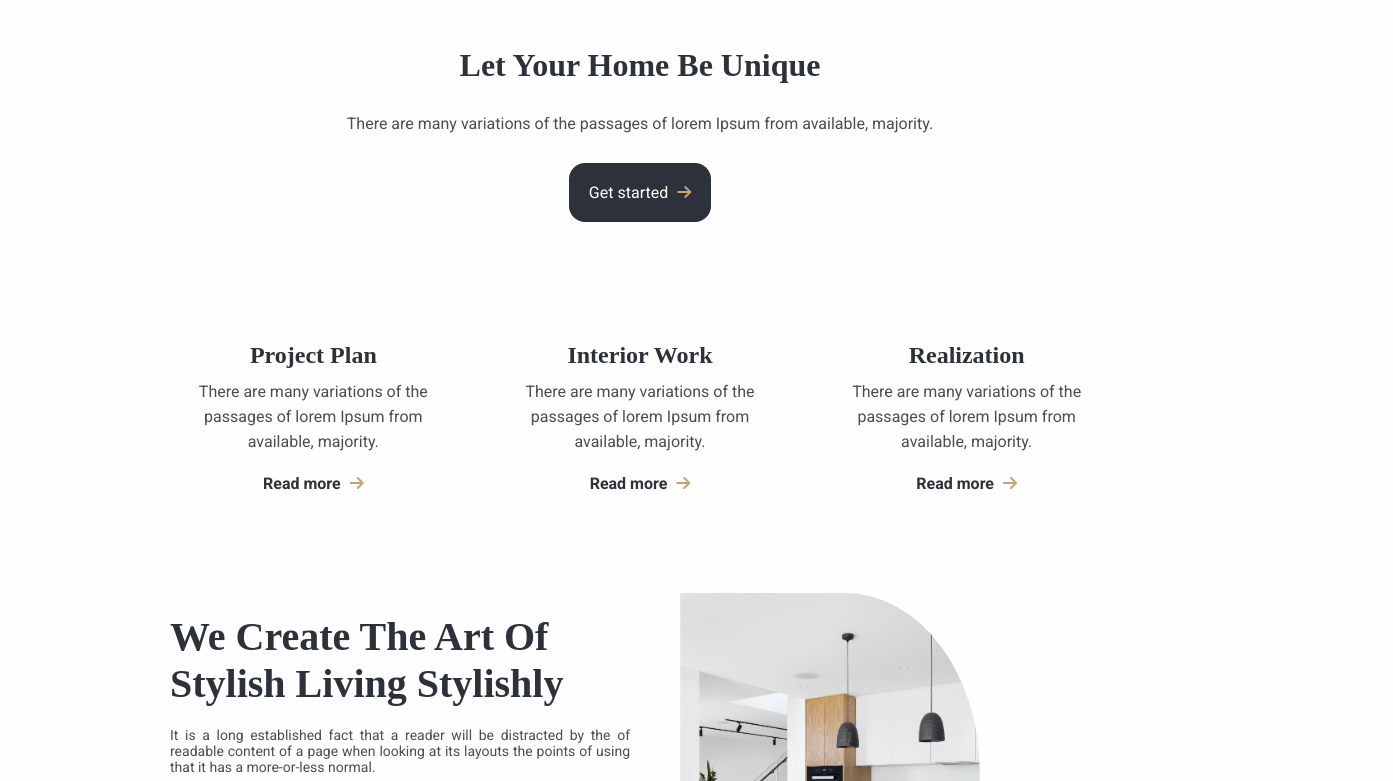
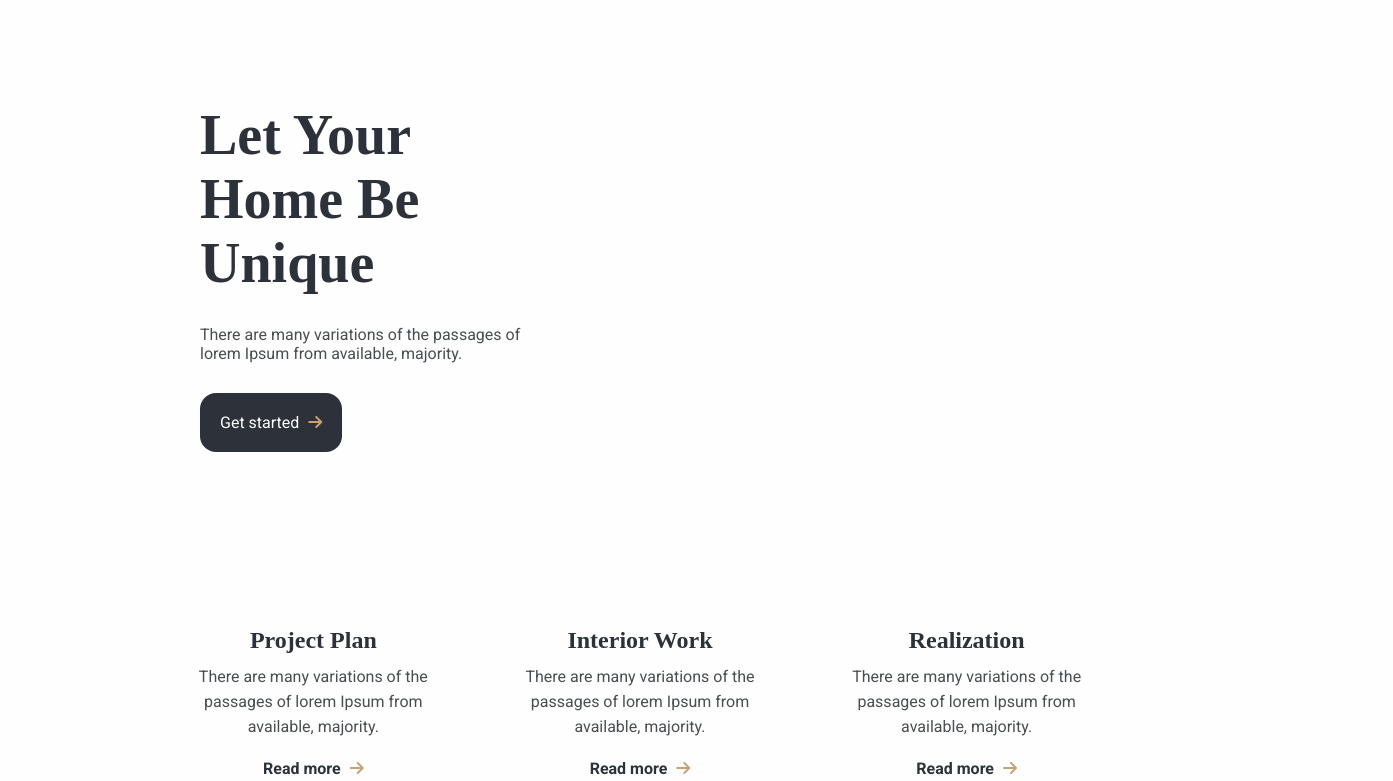
Before and after one commit to Jaydeep-Ramanuj/8-Apr-11-30_Batch, a plain HTML site: page Interior Design/index.html in a window 1280 px wide. Shown: the part 62-843 px from the top of the page, 1393 px wide, since content can reach past the window. Drawn offline with Linux system fonts and the light colour scheme.

Commit message:
Module 3 Website making 12-7

```diff
--- a/Interior Design/css/css-max-400px.css
+++ b/Interior Design/css/css-max-400px.css
@@ -100,4 +100,7 @@
   footer .footer-top {
     row-gap: 30px;
   }
+  #counter-section {
+    margin-left: -20px;
+  }
 }
--- a/Interior Design/css/css-min-576px.css
+++ b/Interior Design/css/css-min-576px.css
@@ -28,4 +28,8 @@
   #about-us-section .content .heading {
     width: auto;
   }
+
+  #counter-section {
+    margin-left: -50px;
+  }
 }
--- a/Interior Design/css/css-min-768px.css
+++ b/Interior Design/css/css-min-768px.css
@@ -2,6 +2,9 @@
   :root {
     --primary-padding: 20px 100px;
     --margin-top: 50px;
+  }
+  #counter-section {
+    margin-left: -100px;
   }
   header label {
     display: none;
--- a/Interior Design/css/css-min-992px.css
+++ b/Interior Design/css/css-min-992px.css
@@ -3,4 +3,31 @@
     --primary-padding: 20px 150px;
     --margin-top: 100px;
   }
+  #hero-section {
+    height: 500px;
+    display: flex;
+    flex-direction: column;
+    justify-content: center;
+    padding: 50px;
+    gap: 30px;
+  }
+
+  #hero-section h1 {
+    width: 40%;
+    font-size: 56px;
+    text-align: start;
+  }
+
+  #hero-section p {
+    width: 40%;
+    text-align: start;
+  }
+
+  #hero-section .btn {
+    margin: 0 0;
+  }
+
+  #counter-section {
+    margin-left: -150px;
+  }
 }
--- a/Interior Design/style.css
+++ b/Interior Design/style.css
@@ -322,6 +322,7 @@ main {
   display: flex;
   flex-wrap: wrap;
   justify-content: space-between;
+  column-gap: 100px;
   row-gap: 30px;
 }
 
```
